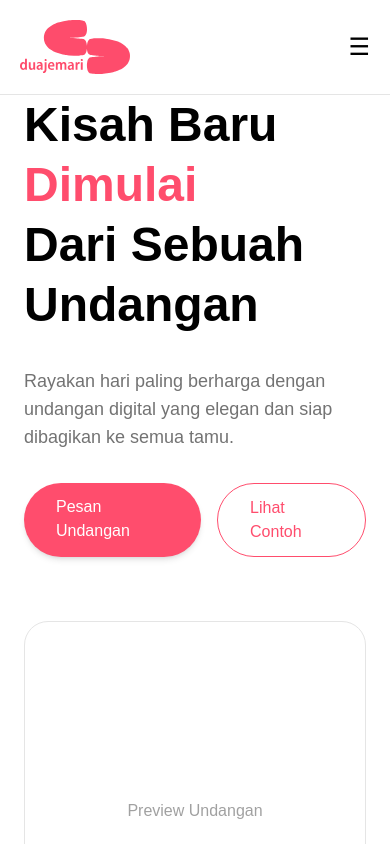
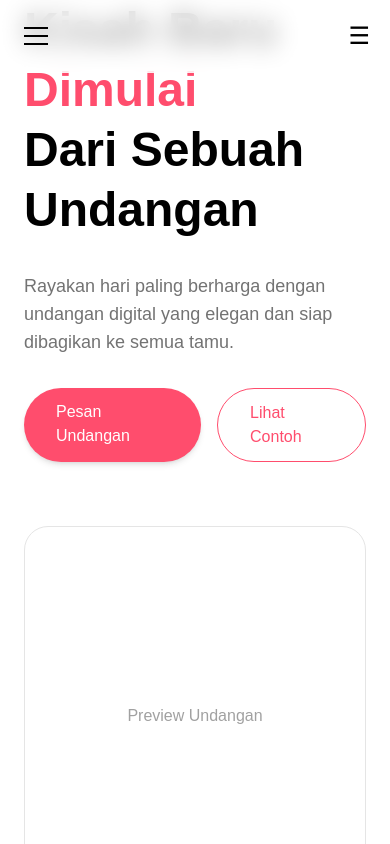
Before and after one commit to swakastudio/duajemari, a Next.js app: page / in a window 390 px wide. Shown: the top 844 px of the page. Built offline with nearby package versions, Linux system fonts and the light colour scheme; no server answers.

Commit message:
Update Navbar.tsx

```diff
--- a/components/Navbar.tsx
+++ b/components/Navbar.tsx
@@ -38,20 +38,28 @@ export default function Navbar() {
     <>
       {loading && <PageLoader />}
 
-      <nav className="w-full flex items-center justify-between px-5 md:px-10 py-5 border-b border-neutral-200 bg-white text-black relative">
+     <nav className="w-full flex items-center justify-between px-5 md:px-10 py-5
+backdrop-blur-md bg-white/70 border-b border-white/30
+text-black fixed top-0 left-0 z-50">
 
         {/* LOGO */}
         <button
-          onClick={() => navigate("/")}
-          className={animate ? "bounce-up delay-1" : ""}
+  className="md:hidden w-8 h-8 relative flex items-center justify-center"
+  onClick={() => setMenuOpen(!menuOpen)}
 >
-          <Image
-            src="/logonavbar.svg"
-            alt="duajemari logo"
-            width={110}
-            height={50}
-            priority
-          />
+
+  <span className={`absolute h-[2px] w-6 bg-black transition-all duration-300 ease-in-out
+    ${menuOpen ? "rotate-45 translate-y-0" : "-translate-y-2"}
+  `} />
+
+  <span className={`absolute h-[2px] w-6 bg-black transition-all duration-300 ease-in-out
+    ${menuOpen ? "opacity-0" : "opacity-100"}
+  `} />
+
+  <span className={`absolute h-[2px] w-6 bg-black transition-all duration-300 ease-in-out
+    ${menuOpen ? "-rotate-45 translate-y-0" : "translate-y-2"}
+  `} />
+
 </button>
 
         {/* DESKTOP MENU */}
@@ -90,7 +98,13 @@ export default function Navbar() {
 
         {/* MOBILE MENU */}
         {menuOpen && (
-          <div className="absolute top-full left-0 w-full bg-white border-t border-neutral-200 flex flex-col items-center py-6 gap-6 text-sm tracking-widest z-50">
+          <div
+  className={`absolute top-full left-0 w-full backdrop-blur-xl bg-white/80
+  border-t border-white/30 flex flex-col items-center gap-6 text-sm tracking-widest
+  overflow-hidden transition-all duration-500 ease-in-out
+  ${menuOpen ? "max-h-60 py-6 opacity-100" : "max-h-0 opacity-0"}
+  `}
+>
 
   <button onClick={() => navigate("/")}>BERANDA</button>
   <button onClick={() => navigate("/porto")}>PORTOFOLIO</button>
```
Lines whose indentation alone changed are shown as unchanged.
